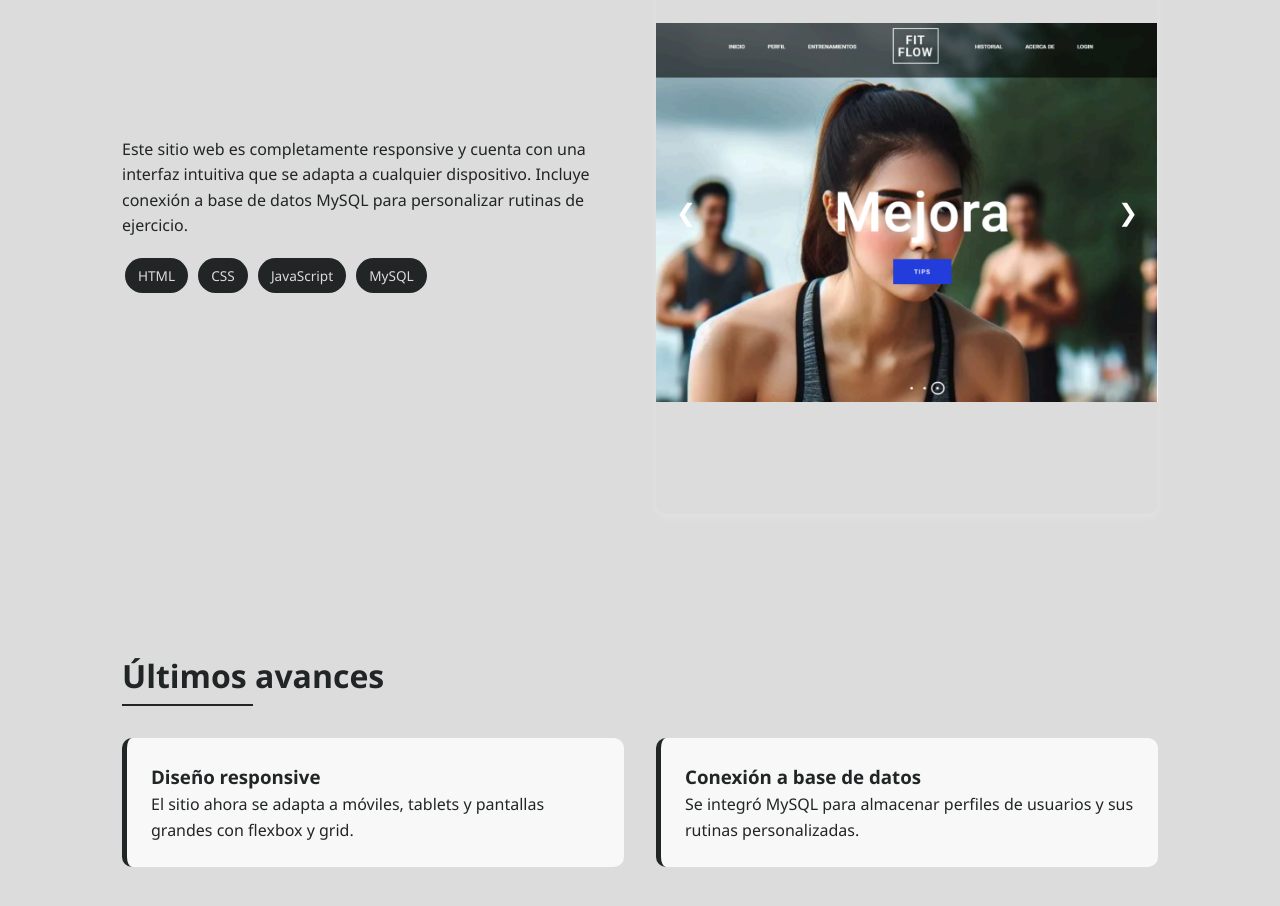
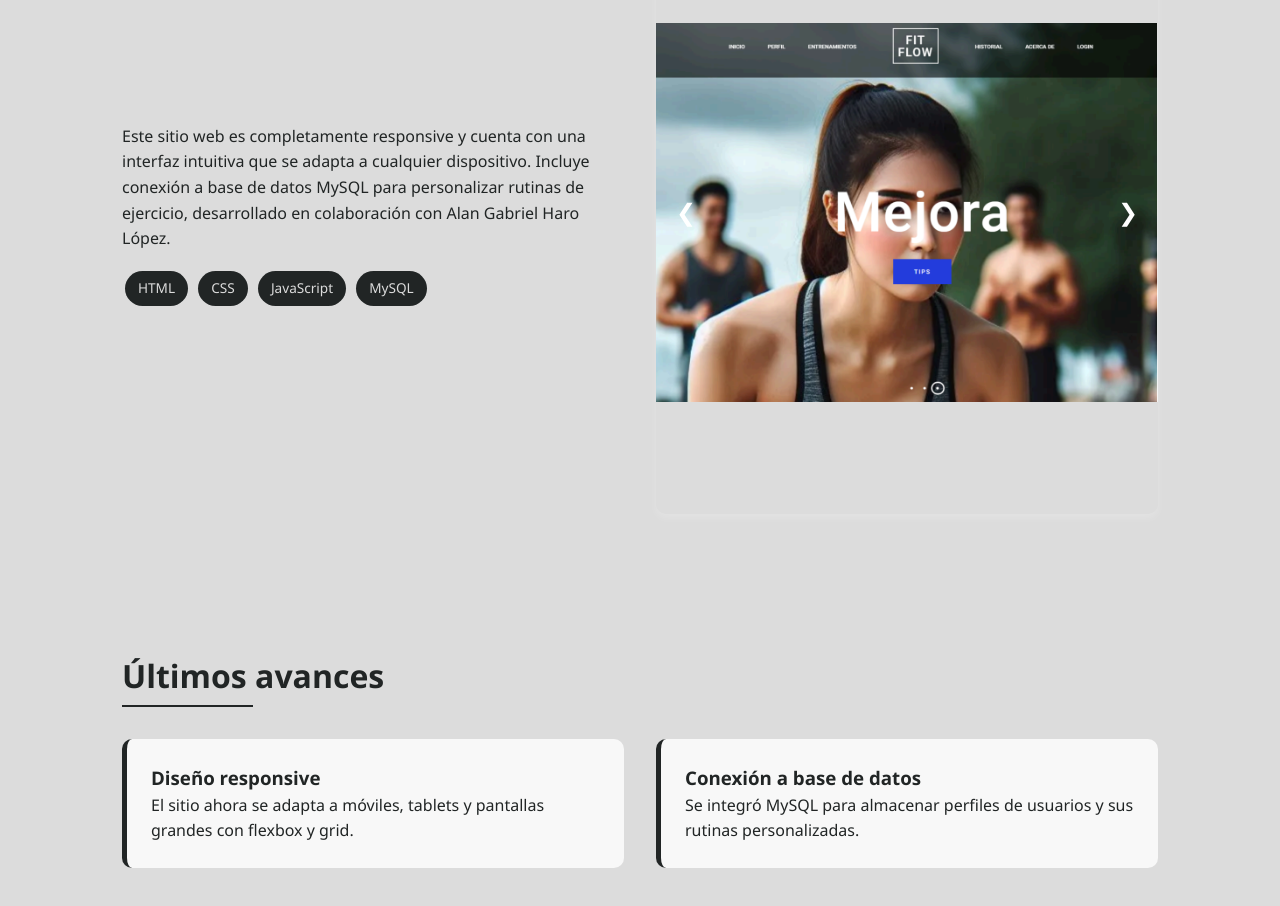
Before and after one commit to richyb0t/richyb0t.github.io, a plain HTML site: page web.html in a window 1280 px wide. Shown: the part 880-1786 px from the top of the page. Drawn offline with Linux system fonts and the light colour scheme.

Commit message:
Update web.html

```diff
--- a/web.html
+++ b/web.html
@@ -40,7 +40,7 @@
     <h2 class="section-title">Sobre el Proyecto</h2>
     <div class="about-grid">
       <div class="about-text">
-        <p>Este sitio web es completamente responsive y cuenta con una interfaz intuitiva que se adapta a cualquier dispositivo. Incluye conexión a base de datos MySQL para personalizar rutinas de ejercicio.</p>
+        <p>Este sitio web es completamente responsive y cuenta con una interfaz intuitiva que se adapta a cualquier dispositivo. Incluye conexión a base de datos MySQL para personalizar rutinas de ejercicio, desarrollado en colaboración con Alan Gabriel Haro López.</p>
         <div class="skills">
           <span class="skill-tag">HTML</span>
           <span class="skill-tag">CSS</span>
```
